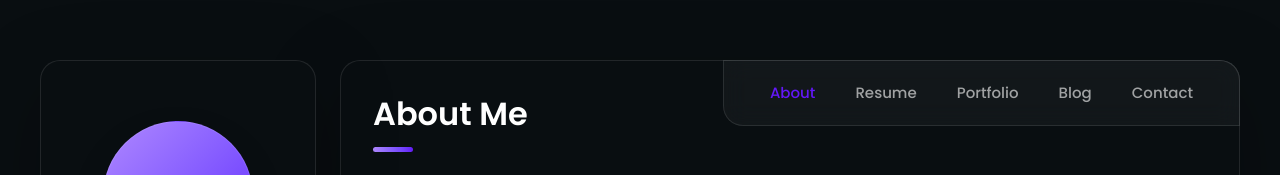
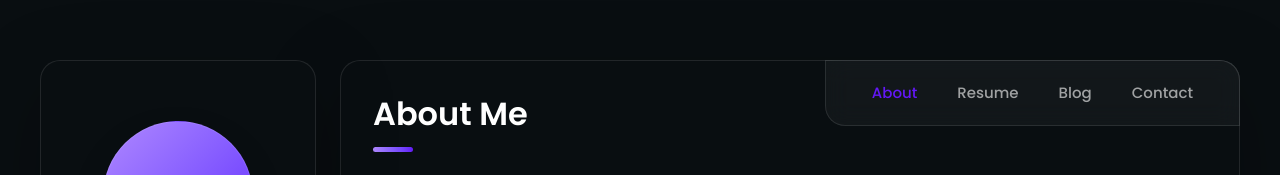
Before and after one commit to Omar-Akhji/potfolio-V2, a Next.js app: page / in a window 1280 px wide. Shown: the top 175 px of the page. Built offline with nearby package versions, Linux system fonts and the light colour scheme.

Commit message:
feat: remove portfolio from navbar

```diff
--- a/components/Navbar.tsx
+++ b/components/Navbar.tsx
@@ -3,7 +3,6 @@ import { NavLink } from "./NavLink";
 const links = [
   { name: "About", path: "/" },
   { name: "Resume", path: "/resume" },
-  { name: "Portfolio", path: "/portfolio" },
   { name: "Blog", path: "/blog" },
   { name: "Contact", path: "/contact" },
 ];
```
